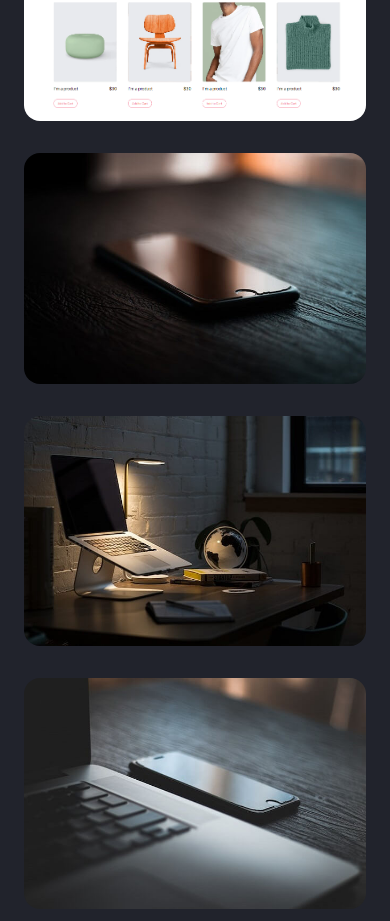
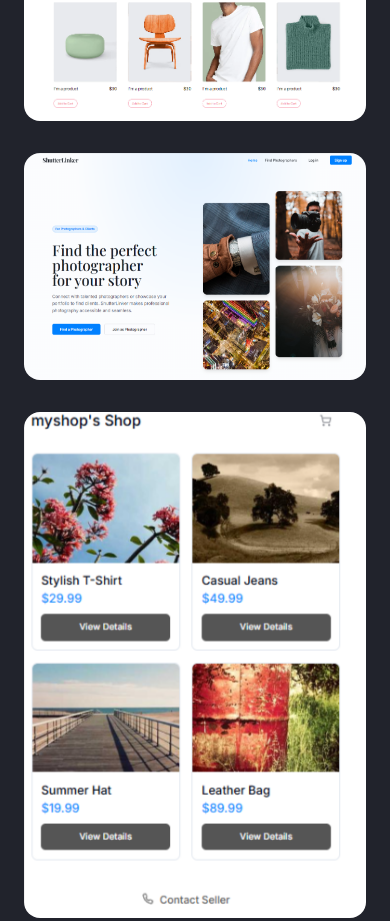
Before and after one commit to ngabonzizaguy/Pixel-Haven, a plain HTML site: page index.html in a window 390 px wide. Shown: the part 3814-4735 px from the top of the page. Drawn offline with nearby package versions, Linux system fonts and the light colour scheme.

Commit message:
project images

```diff
--- a/index.html
+++ b/index.html
@@ -273,9 +273,9 @@
                assets/img/scrnsht3.PNG" alt="projects image" class="projects__img">
 
                <div class="projects__modal">
-                  <span class="projects__subtitle">Web</span>
+                  <span class="projects__subtitle">e-commerce</span>
 
-                  <h2 class="projects__title">Modern Website</h2>
+                  <h2 class="projects__title">KigaliCart</h2>
 
                   <a href="#" class="projects__button">
                      View Demo <i class="ri-external-link-line"></i>
@@ -284,12 +284,12 @@
             </article>
 
             <article class="projects__card">
-               <img src="assets/img/project-img-2.jpg" alt="projects image" class="projects__img">
+               <img src="assets/img/shutterlinker.png" alt="projects image" class="projects__img">
 
                <div class="projects__modal">
-                  <span class="projects__subtitle">Web</span>
+                  <span class="projects__subtitle">Photography</span>
 
-                  <h2 class="projects__title">Modern Website</h2>
+                  <h2 class="projects__title">Shutterlinker</h2>
 
                   <a href="#" class="projects__button">
                      View Demo <i class="ri-external-link-line"></i>
@@ -298,12 +298,12 @@
             </article>
 
             <article class="projects__card">
-               <img src="assets/img/project-img-3.jpg" alt="projects image" class="projects__img">
+               <img src="assets/img/Mobile first storefront – v0 by Vercel.png" alt="projects image" class="projects__img">
 
                <div class="projects__modal">
-                  <span class="projects__subtitle">Web</span>
+                  <span class="projects__subtitle">Social Media</span>
 
-                  <h2 class="projects__title">Modern Website</h2>
+                  <h2 class="projects__title">Storefront Modal</h2>
 
                   <a href="#" class="projects__button">
                      View Demo <i class="ri-external-link-line"></i>
```
Also changed, not shown: assets/img/Mobile first storefront – v0 by Vercel.png (added), assets/img/shutterlinker.png (added).
